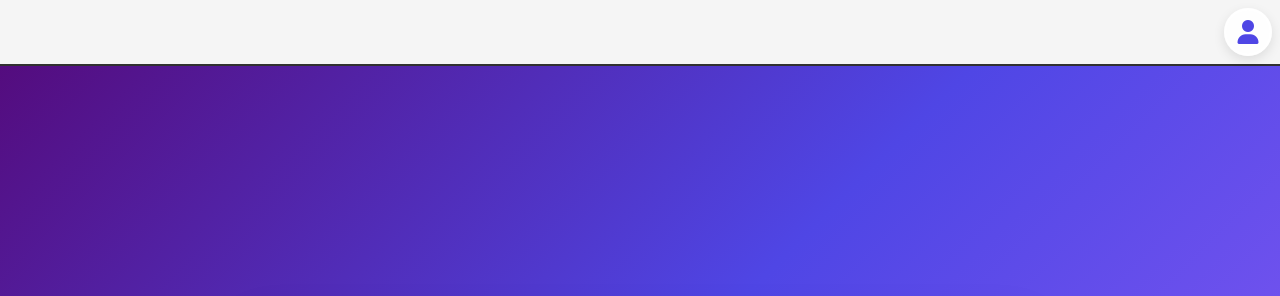
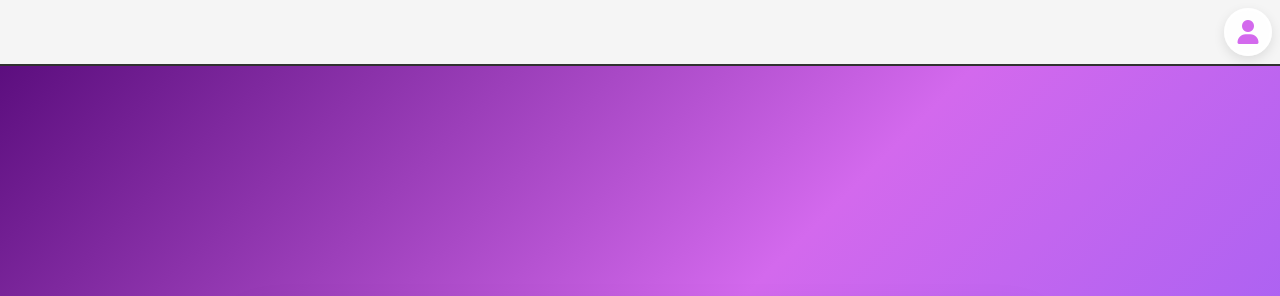
Before and after one commit to Faso-main/TenderHack, a website built with Vite: page index.html in a window 1280 px wide. Shown: the top 296 px of the page. Built offline with nearby package versions, Linux system fonts and the light colour scheme.

Commit message:
update grad for body | 21_9_25 10:37

```diff
--- a/src/styles/main.css
+++ b/src/styles/main.css
@@ -1,6 +1,6 @@
 :root {
-  --primary: #4f46e5;
-  --primary-dark: #4338ca;
+  --primary: #d369ed;
+  --primary-dark: #8d36bc;
   --primary-light: #540877;
   --accent: #8b5cf6;
   --background: #ffffff;
```
